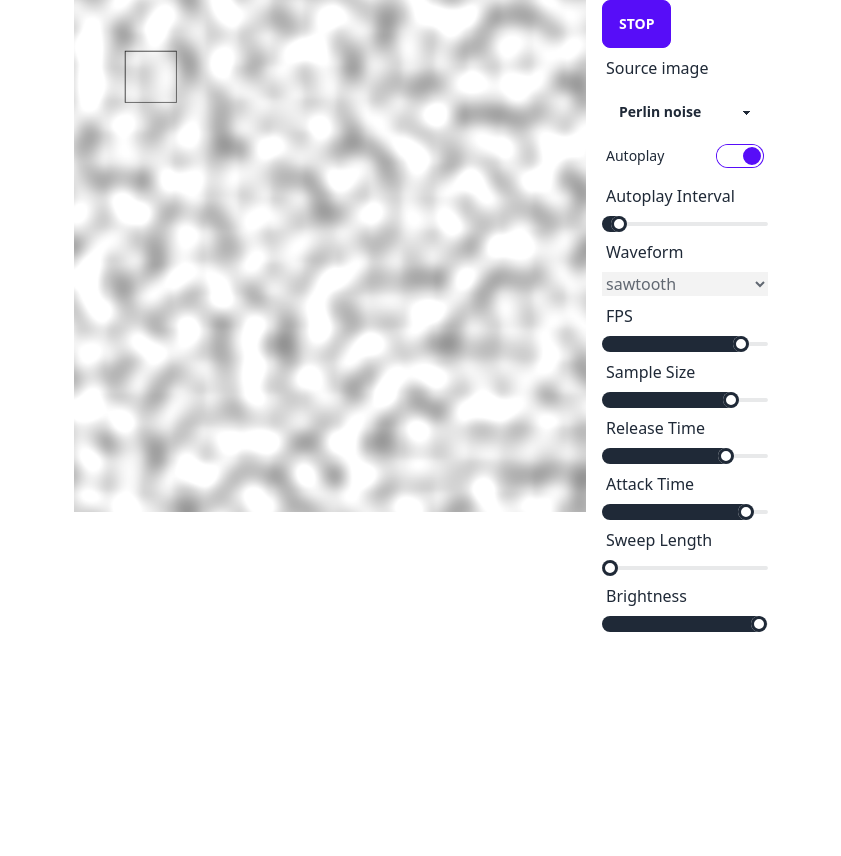
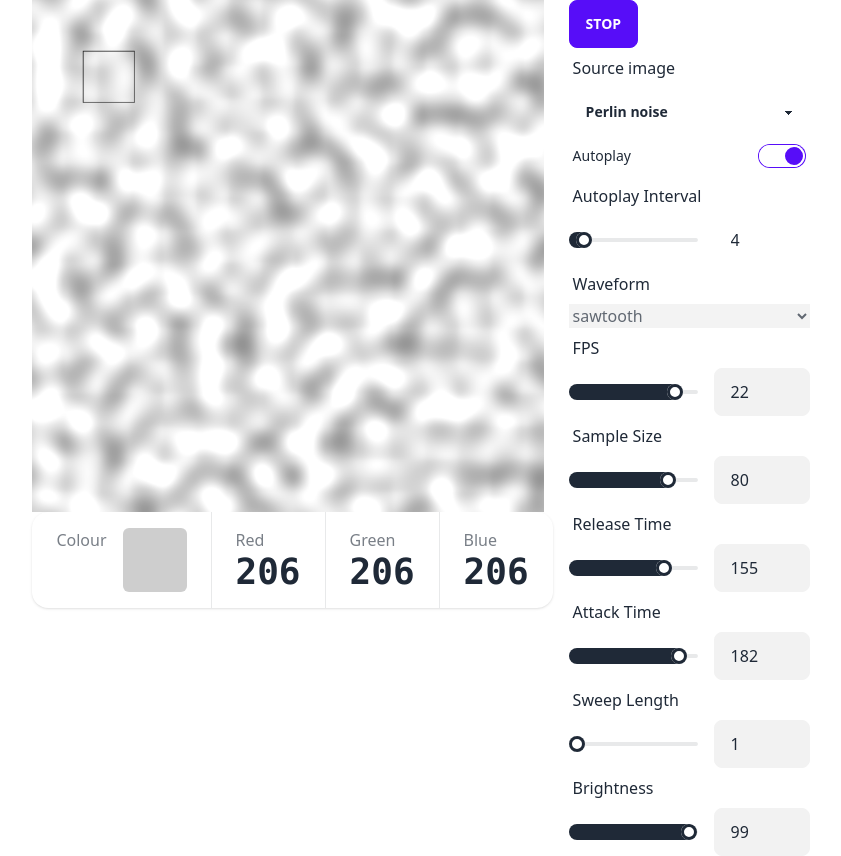
Before and after one commit to ryanachten/hertz, a React (Create React App) app: page / in a window 1280 px wide. Both pictures are taken after a click on the button "PLAY". Shown: the whole page, without its empty margins (219-1060 px from the left). Before the commit the page ends 800 px from the top, so only its background shows below. Built offline with nearby package versions, Linux system fonts and the light colour scheme.

Commit message:
feat: add stats container

```diff
--- a/src/App.tsx
+++ b/src/App.tsx
@@ -3,6 +3,7 @@ import { useSelector } from "react-redux";
 import AnimationControls from "./components/AnimationControls";
 import BackgroundCanvas from "./components/BackgroundCanvas";
 import ForegroundCanvas from "./components/ForegroundCanvas";
+import StatsContainer from "./components/StatsContainer";
 import { IMAGE_OPTIONS } from "./constants/settings";
 import useDispatchRandomSettings from "./hooks/useDispatchRandomSettings";
 import useSelectorRef, { useRangeSettingRef } from "./hooks/useSelectorRef";
@@ -19,7 +20,6 @@ function App() {
   const selectedImagePath = useRef(IMAGE_OPTIONS[0].path);
   const [selectedImage, setSelectedImage] = useState<HTMLImageElement>();
   const sampleSizeRef = useRangeSettingRef("sampleSize");
-  // const sampleSize = useSelector(getRangeSetting)("sampleSize");
   const fps = useSelector(getRangeSetting)("fps");
 
   const [isAnimating, setAnimating] = useState(false);
@@ -36,13 +36,6 @@ function App() {
   useEffect(() => {
     animationServiceContext.fps = fps;
   }, [animationServiceContext, fps]);
-
-  // TODO: find a better solution that works with autoplay
-  // Reset x and y on sample size change to prevent alignment issues
-  // useEffect(() => {
-  //   x.current = 0;
-  //   y.current = 0;
-  // }, [sampleSize]);
 
   useEffect(() => {
     setupCanvas();
@@ -106,12 +99,15 @@ function App() {
 
   return (
     <main className="flex flex-wrap gap-4 justify-center">
+      <div>
         {selectedImage !== undefined && (
           <div className="relative">
             <BackgroundCanvas image={selectedImage} x={x} y={y} />
             <ForegroundCanvas image={selectedImage} x={x} y={y} />
           </div>
         )}
+        <StatsContainer />
+      </div>
       <div>
         {isAnimating ? (
           <button className="btn btn-primary" onClick={() => stopServices()}>
--- a/src/components/AnimationControls.tsx
+++ b/src/components/AnimationControls.tsx
@@ -47,7 +47,7 @@ const AnimationControls = () => {
           />
         </label>
       </div>
-
+      {autoplay && (
         <RangeControl
           id="AutoplayInterval"
           label="Autoplay Interval"
@@ -56,6 +56,7 @@ const AnimationControls = () => {
           value={autoplayInterval}
           onChange={(value) => dispatch(updateAutoplayInterval(value))}
         />
+      )}
       <SelectControl
         label="Waveform"
         id="waveform"
--- a/src/components/BackgroundCanvas.tsx
+++ b/src/components/BackgroundCanvas.tsx
@@ -1,6 +1,7 @@
 import { MutableRefObject, useContext, useEffect, useRef } from "react";
-import { useSelector } from "react-redux";
+import { useDispatch, useSelector } from "react-redux";
 import { useRangeSettingRef } from "../hooks/useSelectorRef";
+import { updateColour } from "../reducers/animation.reducer";
 import { getRangeSetting } from "../selectors/settings.selectors";
 import { AnimationServiceContext } from "../services/AnimationService";
 import { AudioServiceContext } from "../services/AudioService";
@@ -12,6 +13,7 @@ export interface IBackgroundCanvas {
 }
 
 const BackgroundCanvas = ({ image, x, y }: IBackgroundCanvas) => {
+  const dispatch = useDispatch();
   const audioServiceContext = useContext(AudioServiceContext);
   const animationServiceContext = useContext(AnimationServiceContext);
 
@@ -76,8 +78,22 @@ const BackgroundCanvas = ({ image, x, y }: IBackgroundCanvas) => {
       size
     );
 
+    // This just samples the first pixel in the sample range
+    // TODO: look at getting an average or median
+    const red = data[0];
+    const green = data[1];
+    const blue = data[2];
+
+    dispatch(
+      updateColour({
+        red,
+        green,
+        blue,
+      })
+    );
+
     audioServiceContext.playNote({
-      frequency: (data[0] + data[1] + data[2]) / 3,
+      frequency: (red + green + blue) / 3,
       releaseTime: releaseRef.current / 100,
       attackTime: attackRef.current / 100,
       sweepLength: sweepRef.current,
--- a/src/components/RangeControl.tsx
+++ b/src/components/RangeControl.tsx
@@ -21,8 +21,9 @@ const RangeControl = ({
     <label className="label" htmlFor={id}>
       {label}
     </label>
+    <div className="flex items-center">
       <input
-      className="range range-xs"
+        className="range range-xs mr-4"
         id={id}
         type="range"
         min={min}
@@ -33,6 +34,16 @@ const RangeControl = ({
           onChange(parseInt(e.target.value, 10));
         }}
       />
+      <input
+        className="input w-24"
+        type="number"
+        value={value}
+        disabled={disabled}
+        onChange={(e) => {
+          onChange(parseInt(e.target.value, 10));
+        }}
+      />
+    </div>
   </div>
 );
 export default RangeControl;
--- /dev/null
+++ b/src/components/StatsContainer.tsx
@@ -0,0 +1,38 @@
+import { useSelector } from "react-redux";
+import { getSelectedColour } from "../selectors/animation.selectors";
+
+const leftPad = (num: number) => num.toString().padStart(3, "0");
+
+const StatsContainer = () => {
+  const selectedColour = useSelector(getSelectedColour);
+  if (!selectedColour) return null;
+
+  const { red, green, blue } = selectedColour;
+  return (
+    <div className="stats shadow w-full">
+      <div className="stat">
+        <div className="stat-title">Colour</div>
+        <div className="stat-figure">
+          <div
+            className="w-16 h-16 rounded-md"
+            style={{ backgroundColor: `rgb(${red},${green},${blue})` }}
+          ></div>
+        </div>
+      </div>
+      <div className="stat">
+        <div className="stat-title">Red</div>
+        <div className="stat-value font-mono">{leftPad(red)}</div>
+      </div>
+      <div className="stat">
+        <div className="stat-title">Green</div>
+        <div className="stat-value font-mono">{leftPad(green)}</div>
+      </div>
+      <div className="stat">
+        <div className="stat-title">Blue</div>
+        <div className="stat-value font-mono">{leftPad(blue)}</div>
+      </div>
+    </div>
+  );
+};
+
+export default StatsContainer;
--- /dev/null
+++ b/src/reducers/animation.reducer.ts
@@ -0,0 +1,25 @@
+import { createSlice } from "@reduxjs/toolkit";
+import type { PayloadAction } from "@reduxjs/toolkit";
+
+export type RGB = { red: number; green: number; blue: number };
+
+export interface AnimationState {
+  selectedColour: RGB | null;
+}
+
+const initialState: AnimationState = {
+  selectedColour: null,
+};
+
+export const animationSlice = createSlice({
+  name: "animation",
+  initialState,
+  reducers: {
+    updateColour: (state, { payload }: PayloadAction<RGB>) => {
+      state.selectedColour = payload;
+    },
+  },
+});
+
+export const { updateColour } = animationSlice.actions;
+export default animationSlice.reducer;
--- /dev/null
+++ b/src/selectors/animation.selectors.ts
@@ -0,0 +1,4 @@
+import { RootState } from "../store";
+
+export const getSelectedColour = ({ animation }: RootState) =>
+  animation.selectedColour;
--- a/src/store.ts
+++ b/src/store.ts
@@ -1,8 +1,10 @@
 import { configureStore } from "@reduxjs/toolkit";
+import animationReducer from "./reducers/animation.reducer";
 import settingsReducer from "./reducers/settings.reducer";
 
 export const store = configureStore({
   reducer: {
+    animation: animationReducer,
     settings: settingsReducer,
   },
 });
```
Lines whose indentation alone changed are shown as unchanged.
